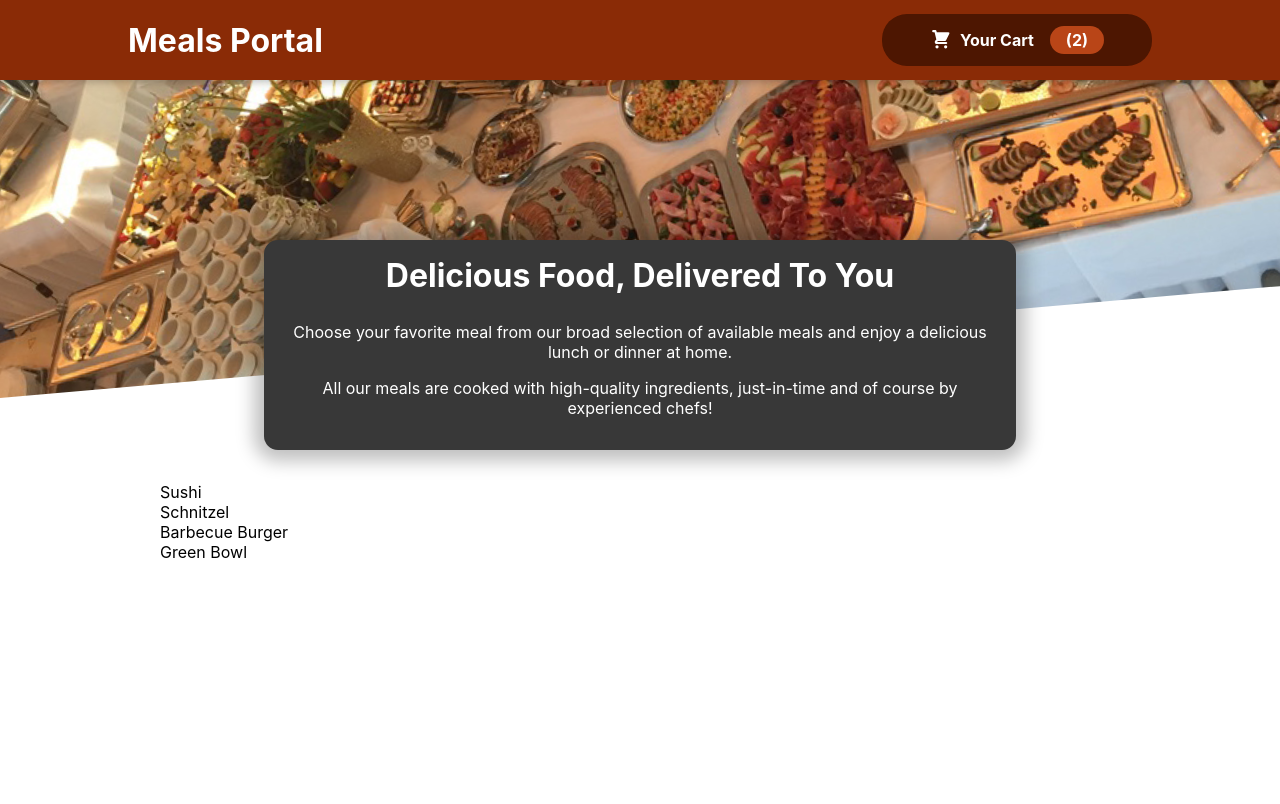
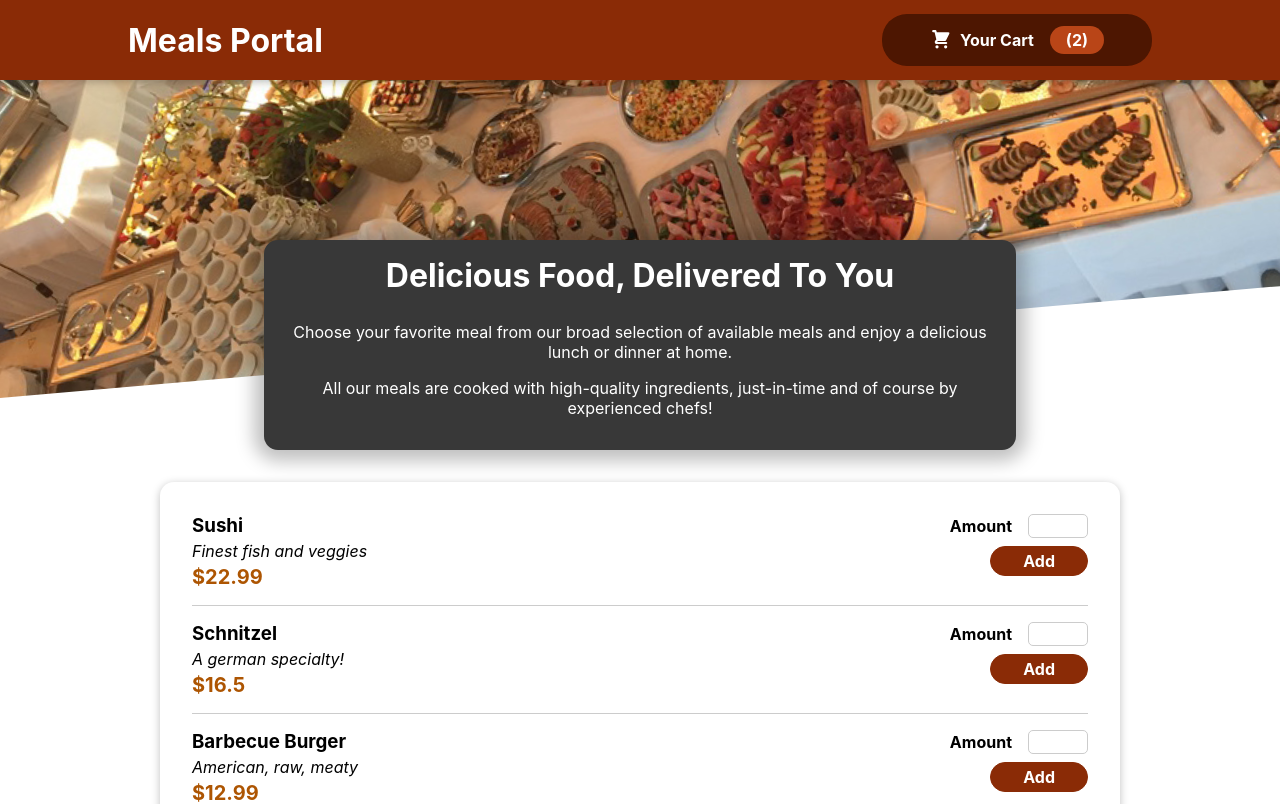
Before and after one commit to prasadsurase/react-food-portal, a React (Create React App) app: page / in a window 1280 px wide. Shown: the top 804 px of the page. Built offline with nearby package versions, Linux system fonts and the light colour scheme.

Commit message:
Added the meals related components with styles

```diff
--- a/src/components/Meals/AvailableMeals.tsx
+++ b/src/components/Meals/AvailableMeals.tsx
@@ -1,5 +1,7 @@
 import React from "react";
+import Card from "../UI/Card";
 import classes from './AvailableMeals.module.css';
+import MealItem from './MealItem/MealItem';
 
 type AvailableMealsProps = {
   // /** CSS class(es) to apply to the badge container element */
@@ -42,12 +44,14 @@ const DUMMY_MEALS = [
 ];
 
 const AvailableMeals = (props: AvailableMealsProps) => {
-  const mealsList = DUMMY_MEALS.map((meal) => <li>{meal.name}</li>);
+  const mealsList = DUMMY_MEALS.map((meal) => <MealItem key={meal.id} id={meal.id} name={meal.name} description={meal.description} price={meal.price} />);
   return (
     <section className={classes.meals}>
-      <ul>
-        {mealsList}
-      </ul>
+      <Card>
+        <ul>
+          {mealsList}
+        </ul>
+      </Card>
     </section>
   );
 };
--- /dev/null
+++ b/src/components/Meals/MealItem/MealItem.module.css
@@ -0,0 +1,22 @@
+.meal {
+  display: flex;
+  justify-content: space-between;
+  margin: 1rem;
+  padding-bottom: 1rem;
+  border-bottom: 1px solid #ccc;
+}
+
+.meal h3 {
+  margin: 0 0 0.25rem 0;
+}
+
+.description {
+  font-style: italic;
+}
+
+.price {
+  margin-top: 0.25rem;
+  font-weight: bold;
+  color: #ad5502;
+  font-size: 1.25rem;
+}
--- /dev/null
+++ b/src/components/Meals/MealItem/MealItem.tsx
@@ -0,0 +1,26 @@
+import React from "react";
+import MealItemForm from "./MealItemForm";
+import classes from './MealItem.module.css';
+
+type MealItemProps = {
+  id?: string;
+  name?: string;
+  description?: string;
+  price?: number;
+  children?: any;
+};
+
+const MealItem = ({name, description, price}: MealItemProps) => {
+  return(
+    <li className={classes.meal}>
+      <div>
+        <h3>{name}</h3>
+        <div className={classes.description}>{description}</div>
+        <div className={classes.price}>${price}</div>
+      </div>
+      <div><MealItemForm /></div>
+    </li>
+  );
+};
+
+export default React.memo(MealItem);
--- /dev/null
+++ b/src/components/Meals/MealItem/MealItemForm.module.css
@@ -0,0 +1,20 @@
+.form {
+  text-align: right;
+}
+
+.form button {
+  font: inherit;
+  cursor: pointer;
+  background-color: #8a2b06;
+  border: 1px solid #8a2b06;
+  color: white;
+  padding: 0.25rem 2rem;
+  border-radius: 20px;
+  font-weight: bold;
+}
+
+.form button:hover,
+.form button:active {
+  background-color: #641e03;
+  border-color: #641e03;
+}
--- /dev/null
+++ b/src/components/Meals/MealItem/MealItemForm.tsx
@@ -0,0 +1,25 @@
+import React from "react";
+import Input from "../../UI/Input";
+import classes from './MealItemForm.module.css';
+
+type MealItemFormProps = {
+  children?: any;
+};
+
+const MealItemForm = (props: MealItemFormProps) => {
+  return(
+    <form className={classes.form}>
+      <Input label="Amount" input={{
+        id: 'amount',
+        type: 'number',
+        min: '1',
+        max: '5',
+        step: '1',
+        default: '1'
+      }} />
+      <button>Add</button>
+    </form>
+  );
+};
+
+export default React.memo(MealItemForm);
--- /dev/null
+++ b/src/components/UI/Card.module.css
@@ -0,0 +1,6 @@
+.card {
+  padding: 1rem;
+  box-shadow: 0 2px 8px rgba(0, 0, 0, 0.25);
+  border-radius: 14px;
+  background-color: white;
+}
--- /dev/null
+++ b/src/components/UI/Card.tsx
@@ -0,0 +1,16 @@
+import React from "react";
+import classes from './Card.module.css';
+
+type CardProps = {
+  children?: any;
+};
+
+const Card = (props: CardProps) => {
+  return(
+    <div className={classes.card}>
+      {props.children}
+    </div>
+  );
+};
+
+export default React.memo(Card);
--- /dev/null
+++ b/src/components/UI/Input.module.css
@@ -0,0 +1,18 @@
+.input {
+  display: flex;
+  align-items: center;
+  margin-bottom: 0.5rem;
+}
+
+.input label {
+  font-weight: bold;
+  margin-right: 1rem;
+}
+
+.input input {
+  width: 3rem;
+  border-radius: 5px;
+  border: 1px solid #ccc;
+  font: inherit;
+  padding-left: 0.5rem;
+}
--- /dev/null
+++ b/src/components/UI/Input.tsx
@@ -0,0 +1,22 @@
+import React from "react";
+import classes from './Input.module.css';
+
+type InputProps = {
+  id?: string;
+  label?: string;
+  input?: any;
+  children?: any;
+};
+
+const Input = ({input, label}: InputProps) => {
+  return(
+    <div className={classes.input}>
+      <label htmlFor={input.id}>
+        {label}
+      </label>
+      <input id={input.id} {...input} />
+    </div>
+  );
+};
+
+export default React.memo(Input);
```
Also changed, not shown: src/components/Cart/Cart.module.css (added, +46 -0 lines), src/components/Cart/Cart.tsx (added, +32 -0 lines).
